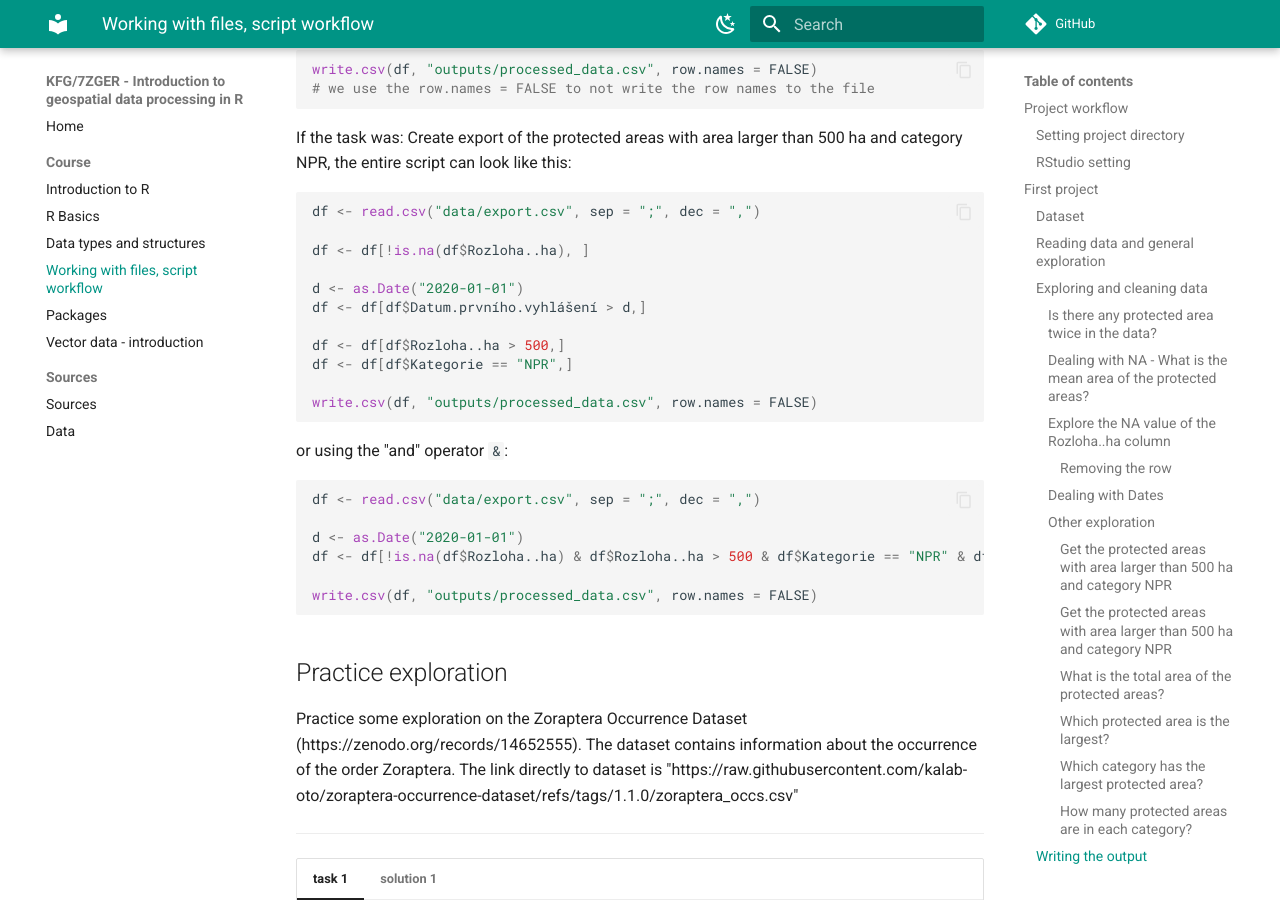
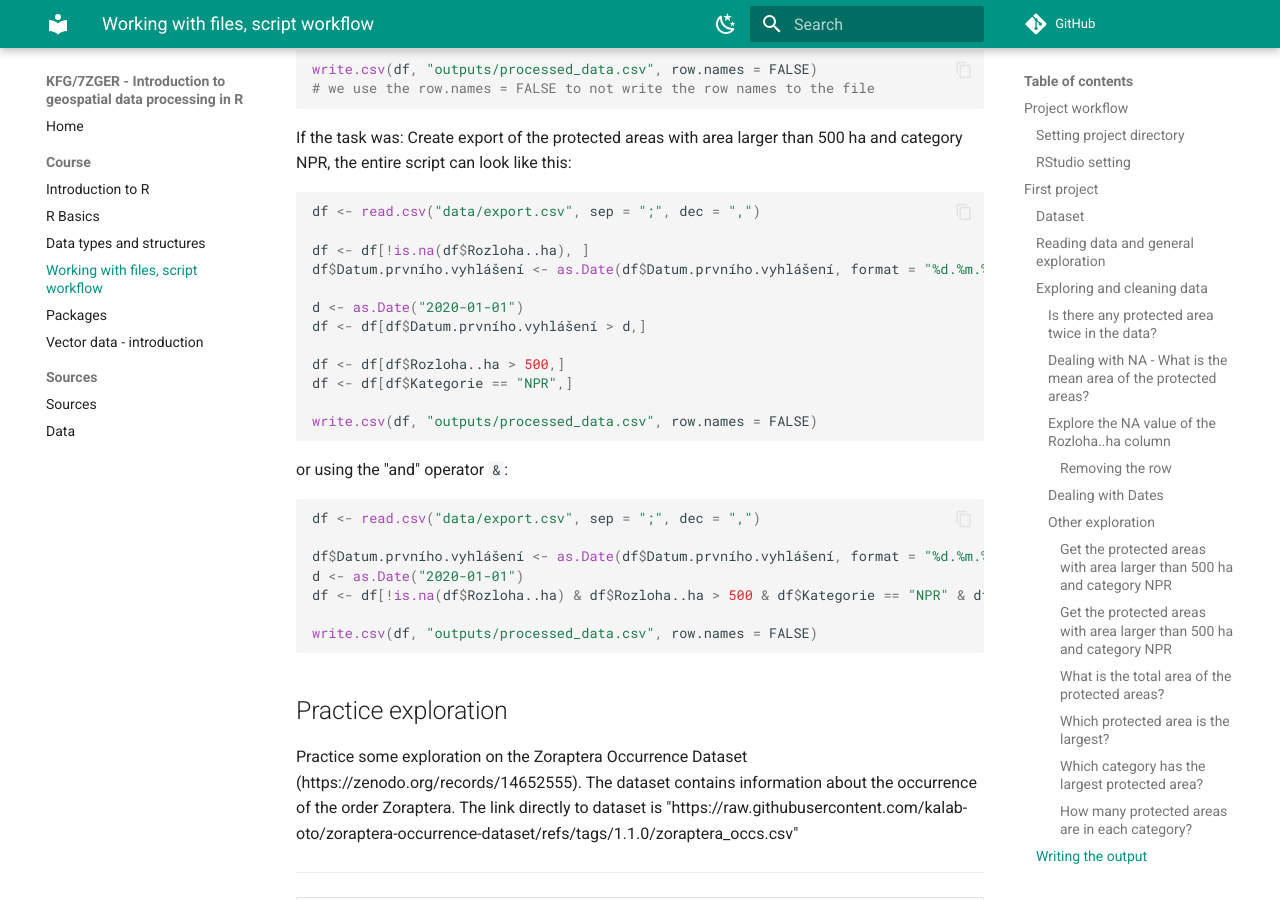
Before and after one commit to kalab-oto/7ZGER, an MkDocs documentation site: the page built from docs/files_workflow.md, in a window 1280 px wide and 900 px high, scrolled down 7554 px. Built offline with MkDocs 1.6.1 and Material for MkDocs 9.7.7, drawn with Linux system fonts in a browser that asks for light colours; comment, search, counter and statistics services are not loaded.

Commit message:
fix: typo; missing line in code summary

````diff
--- a/docs/files_workflow.md
+++ b/docs/files_workflow.md
@@ -296,6 +296,7 @@ If the task was: Create export of the protected areas with area larger than 500
 df <- read.csv("data/export.csv", sep = ";", dec = ",")
 
 df <- df[!is.na(df$Rozloha..ha), ]
+df$Datum.prvního.vyhlášení <- as.Date(df$Datum.prvního.vyhlášení, format = "%d.%m.%Y")
 
 d <- as.Date("2020-01-01")
 df <- df[df$Datum.prvního.vyhlášení > d,]
@@ -311,6 +312,7 @@ or using the "and" operator `&`:
 ``` r
 df <- read.csv("data/export.csv", sep = ";", dec = ",")
 
+df$Datum.prvního.vyhlášení <- as.Date(df$Datum.prvního.vyhlášení, format = "%d.%m.%Y")
 d <- as.Date("2020-01-01")
 df <- df[!is.na(df$Rozloha..ha) & df$Rozloha..ha > 500 & df$Kategorie == "NPR" & df$Datum.prvního.vyhlášení > d, ]
 
````
Also changed, not shown: other parts of docs/files_workflow.md (+1 -1 lines).
